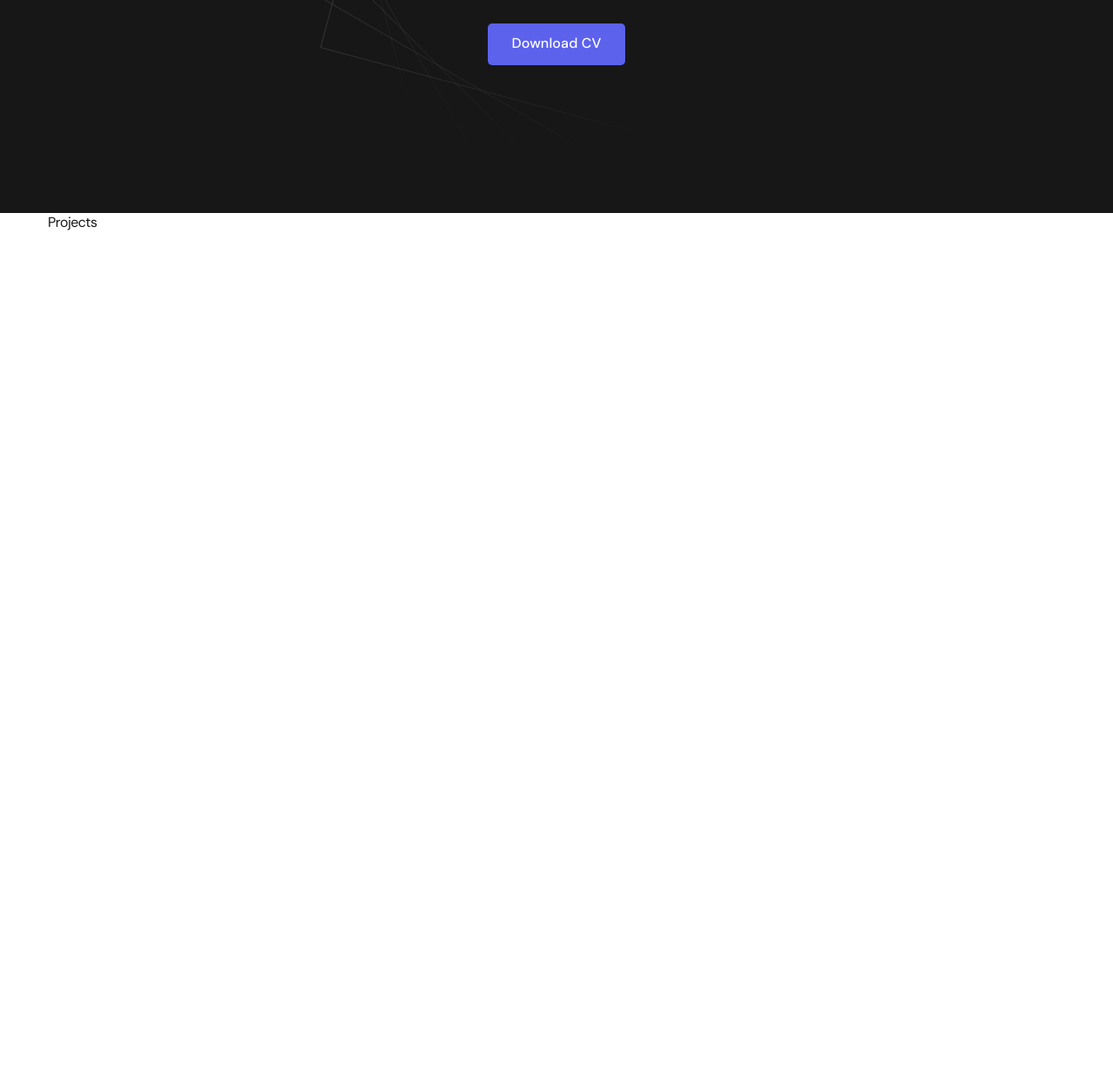
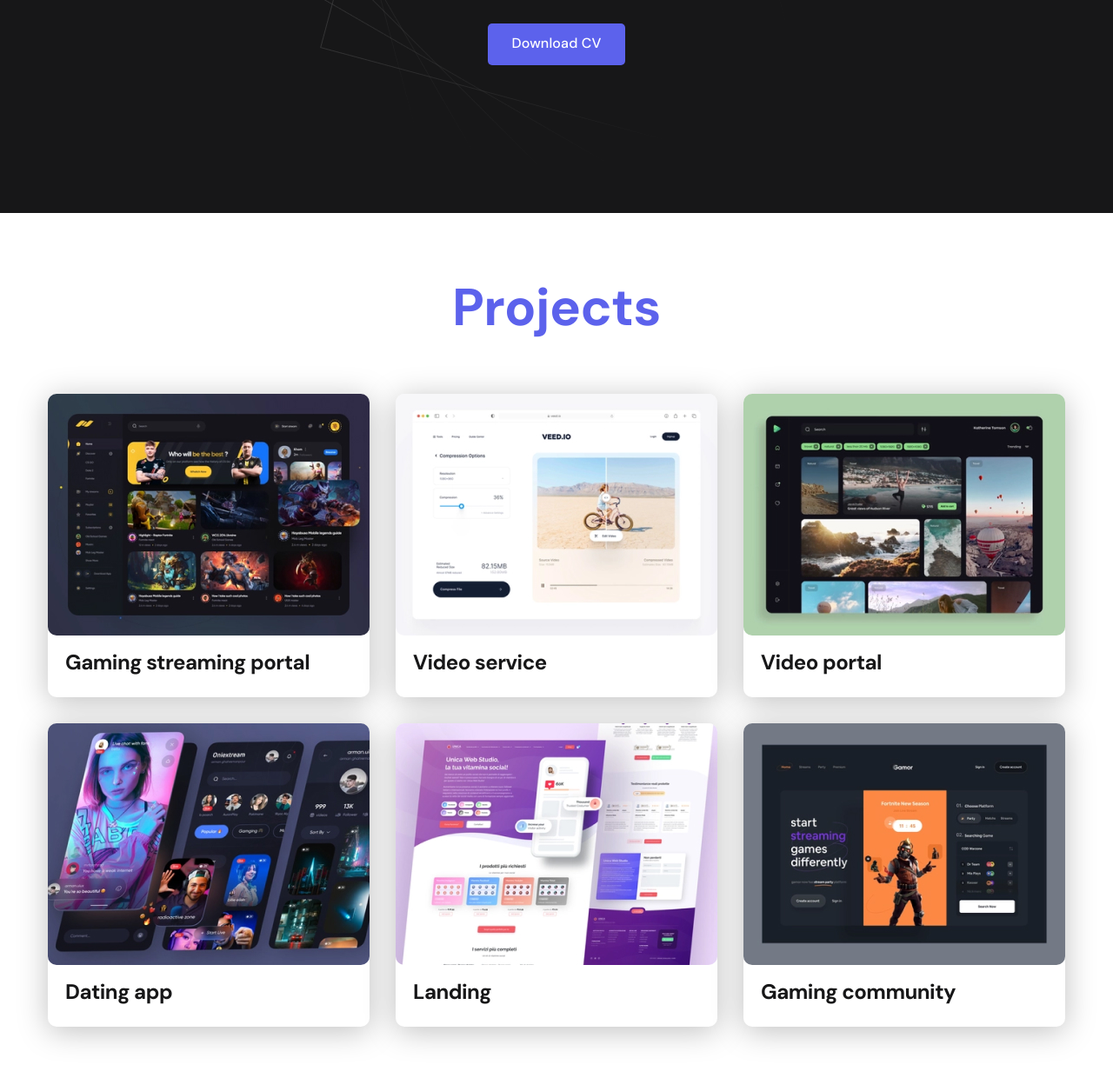
Before and after one commit to RAV-2022/project_portfolio, a plain HTML site: page index.html in a window 1280 px wide. Shown: the part 526-1766 px from the top of the page at 87% size. Before the commit the page ends 800 px from the top, so only its background shows below. Drawn offline with Linux system fonts and the light colour scheme.

Commit message:
Чуть не проебал

```diff
--- a/css/main.css
+++ b/css/main.css
@@ -8,12 +8,15 @@ font-family: 'Poppins', sans-serif;
 */
 
 /*
+
 * {
     border: 1px solid red;
 }
+
 */
 
 :root {
+
     --black: #171718;
     --black-border: #26292D;
     --white: #FFFFFF;
@@ -24,72 +27,94 @@ font-family: 'Poppins', sans-serif;
     --dark-border: var(--black-border);
     --header-text: var(--white);
     --accent: var(--purple);
+
 }
 
 html, body {
+
     font-family: 'DM Sans', sans-serif;
     letter-spacing: -0.5px;
     color: var(--text-color);
+
 }
 
 .container {
+
     margin: 0 auto;
     padding: 0 15px;
     max-width: 1200px;
+
 }
 
 /* NAV */
 
 .nav {
+
     letter-spacing: normal;
     border-bottom: 1px solid var(--dark-border);
     padding: 20px 0;
     background-color: var(--dark-bg);
     color: var(--header-text);
+
 }
 
 .nav-row {
+
     display: flex;
     justify-content: space-between;
     align-items: center;
     column-gap: 30px;
     row-gap: 20px;
     flex-wrap: wrap;
+
 }
 
 .logo {
+
     color: var(--header-text);
     font-size: 24px;
     font-family: 'Poppins', sans-serif;
+
 }
 
 .logo strong {
+
     font-weight: 700;
+
 }
 
 .nav-list {
+
     display: flex;
     align-items: center;
     column-gap: 40px;
     font-size: 16px;
     font-weight: 500;
     font-family: 'Poppins', sans-serif;
+
 }
 
 .nav-list__link {
+
     color: var(--header-text);
     transition: opacity 0.2s ease-in;
+
 }
 
 .nav-list__link:hover {
+
     opacity: 0.8;
+
 }
 
 .nav-list__link--active {
+
     position: relative;
+
 }
 
 .nav-list__link--active::before {
+
     content: "";
 
     position: absolute;
@@ -100,12 +125,14 @@ html, body {
     height: 2px;
     width: 100%;
     background-color: var(--accent);
+
 }
 
 
 /* Header */
 
 .header {
+
     display: flex;
     justify-content: center;
     align-items: center;
@@ -121,42 +148,58 @@ html, body {
 
     color: var(--header-text);
     text-align: center;
+
 }
 
 .header__wrapper {
+
     padding: 0 15px;
     max-width: 700px;
+
 }
 
 .header__title {
+
     margin-bottom: 20px;
     font-size: 40px;
     font-weight: 700;
     line-height: 1.4;
+
 }
 
 .header__title strong {
+
     font-size: 60px;
     font-weight: 700;
+
 }
 
 .header__title em {
+
     font-style: normal;
     color: var(--accent);
+
 }
 
 .header__text {
+
     margin-bottom: 40px;
     font-size: 18px;
     line-height: 1.333;
+
 }
 
 .header__text p + p {
+
     margin-top: 0.5em;
+
 }
 
 
+/* Btn */
+
 .btn {
+
     display: inline-block;
     height: 48px;
     padding: 12px 28px;
@@ -169,13 +212,74 @@ html, body {
     font-weight: 500;
 
     transition: opacity 0.2s ease-in;
+
 }
 
 .btn:hover {
+
     opacity: 0.8;
+
 }
 
 .btn:active {
+
     position: relative;
     top: 1px;
+
 }
+
+
+/* General */
+
+.section {
+
+    padding: 70px 0;
+
+}
+
+.title-1 {
+
+    margin-bottom: 60px;
+    font-size: 60px;
+    font-weight: 700;
+    line-height: 1.3;
+    color: var(--accent);
+    text-align: center;
+
+}
+
+
+/* Projects */
+
+.projects {
+
+    display: flex;
+    flex-wrap: wrap;
+    column-gap: 30px;
+    row-gap: 30px;
+
+}
+
+.project {
+
+    max-width: 370 px;
+    background-color: var(--white);
+    border-radius: 10px;
+    box-shadow: 0px 5px 35px 0px rgba(0, 0, 0, 0.25);
+
+}
+
+.project__img {
+
+    border-radius: 10px;
+
+}
+
+.project__title {
+
+    padding: 15px 20px 25px;
+    font-size: 24px;
+    font-weight: 700;
+    line-height: 130%; /* 31.2px */
+    color: var(--text-color);
+}
--- a/index.html
+++ b/index.html
@@ -38,7 +38,42 @@
         <main class="section">
             <div class="container">
                 <h2 class="title-1">Projects</h2>
+                <ul class="projects">
+                    <li class="project">
+                        <a href="./project-page.html">
+                            <img src="./img/projects/01.jpg" alt="Project 1" class="project__img">
+                            <h3 class="project__title">Gaming streaming portal</h3>
+                        </a>
+                    </li>
+                    <li class="project">
+                        <img src="./img/projects/02.jpg" alt="Project 2" class="project__img">
+                        <h3 class="project__title">Video service</h3>
+                    </li>
+                    <li class="project">
+                        <img src="./img/projects/03.jpg" alt="Project 3" class="project__img">
+                        <h3 class="project__title">Video portal</h3>
+                    </li>
+
+                    <li class="project">
+                        <img src="./img/projects/04.jpg" alt="Project 4" class="project__img">
+                        <h3 class="project__title">Dating app</h3>
+                    </li>
+                    <li class="project">
+                        <img src="./img/projects/05.jpg" alt="Project 5" class="project__img">
+                        <h3 class="project__title">Landing</h3>
+                    </li>
+                    <li class="project">
+                        <img src="./img/projects/06.jpg" alt="Project 6" class="project__img">
+                        <h3 class="project__title">Gaming community</h3>
+                    </li>
+
+                </ul>
             </div>
         </main>
+
+
+        <footer class="footeer">
+
+        </footer>
 </body>
 </html>
```
Also changed, not shown: img/icons/gitHub.svg (added), img/icons/instagram.svg (added), img/icons/linkedIn.svg (added), img/icons/twitter.svg (added), img/icons/vk.svg (added).
